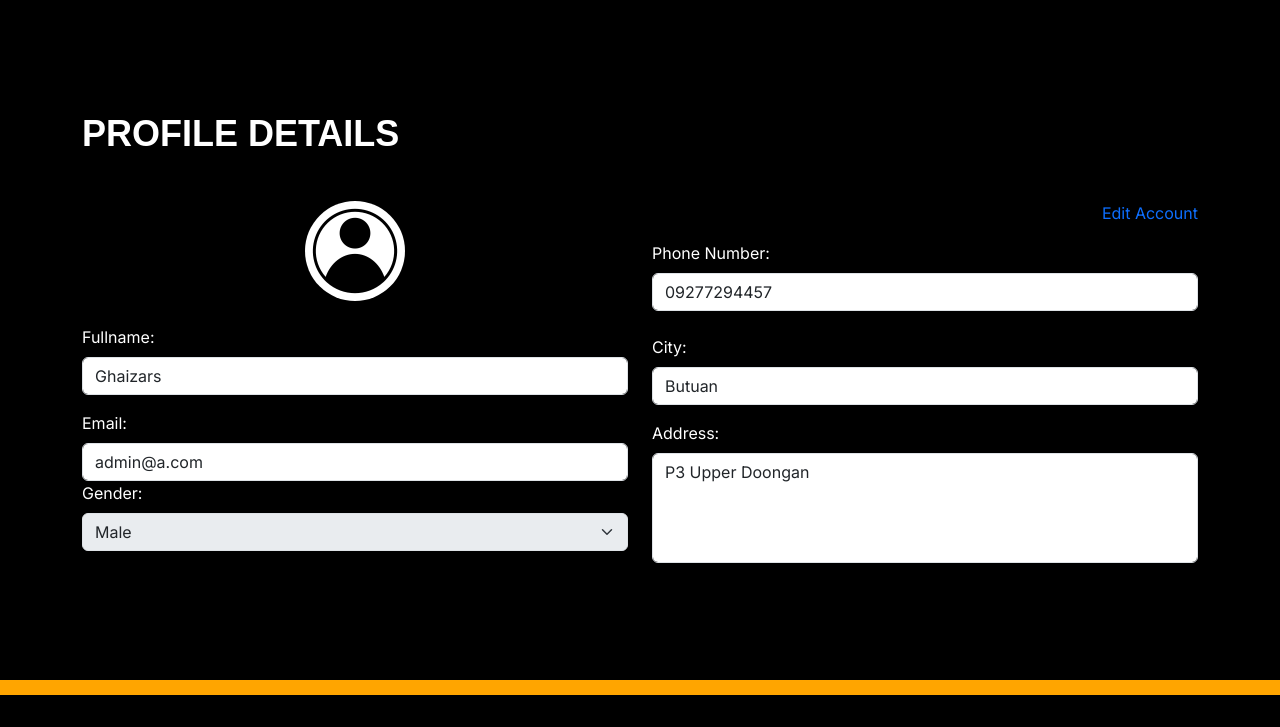
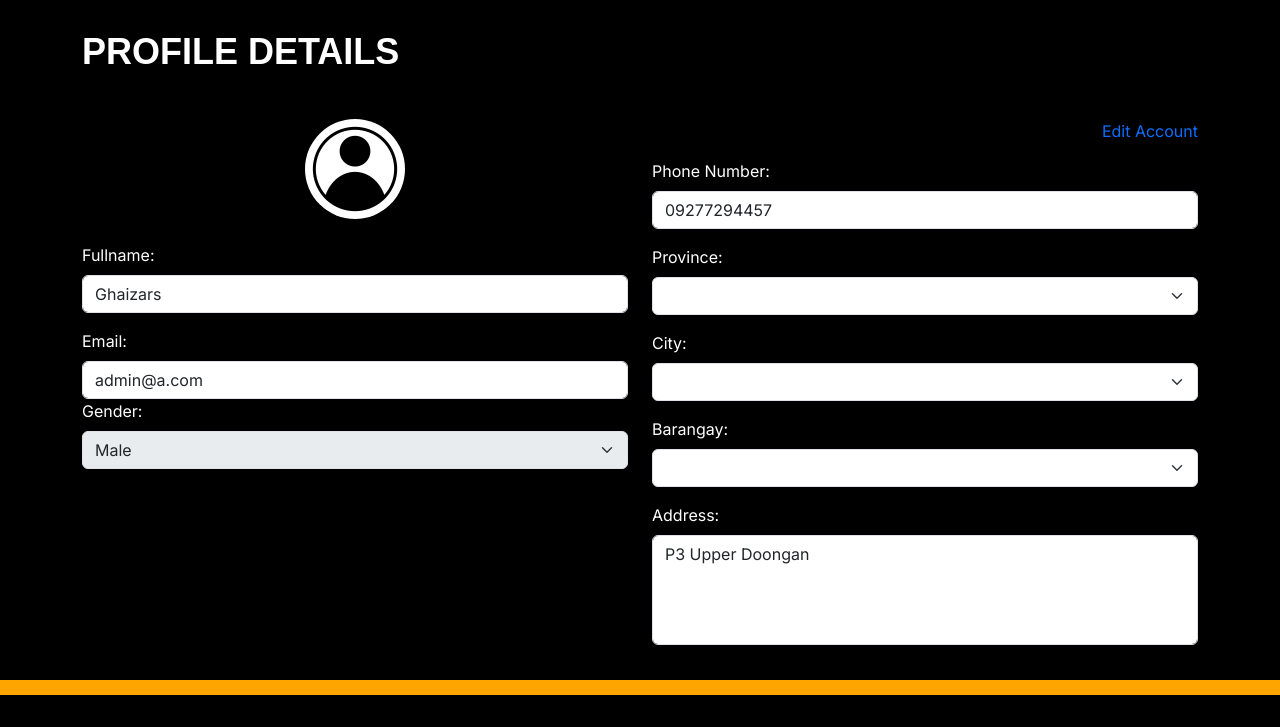
Before and after one commit to martxxd/coffee-app-backend, a Flask app: page /myaccount in a window 1280 px wide. Shown: the part 85-812 px from the top of the page. Run offline with Flask 3, Linux system fonts and the light colour scheme; a user stored in the database is signed in; lists and menus that the app fills with data are empty; some libraries are stand-ins or nearby versions; some web fonts are replaced.

Commit message:
locations

```diff
--- a/templates/myaccount.html
+++ b/templates/myaccount.html
@@ -62,11 +62,25 @@
               </div>
 
 
-            <!-- City input -->
-            <div class="mt-4">
-              <label for="city" class="form-label" style="color:white">City:</label>
-              <input type="text" id="city" class="form-control" value="{% if userDatas[0].city %}{{ userDatas[0].city }}{% else %}{% endif %}" readonly>
-            </div>
+           <!-- Dropdowns for Province, City, and Barangay -->
+           <div class="col-lg-12 mt-3">
+            <label for="province" class="form-label" style="color:white">Province:</label>
+            <select id="province" class="form-select">
+              <!-- Options will be populated dynamically -->
+            </select>
+          </div>
+          <div class="col-lg-12 mt-3">
+            <label for="city" class="form-label" style="color:white">City:</label>
+            <select id="city" class="form-select">
+              <!-- Options will be populated dynamically -->
+            </select>
+          </div>
+          <div class="col-lg-12 mt-3">
+            <label for="barangay" class="form-label" style="color:white">Barangay:</label>
+            <select id="barangay" class="form-select">
+              <!-- Options will be populated dynamically -->
+            </select>
+          </div>
 
             <!-- Address textarea -->
             <div class="mt-3">
@@ -87,9 +101,51 @@
   </section><!-- End About Section -->
 
 
+  <script>
+    document.addEventListener('DOMContentLoaded', function() {
+        // Function to populate dropdowns based on selected code and endpoint
+        function populateDropdown(endpoint, code, dropdown, label) {
+            fetch(`https://psgc.gitlab.io/api/${endpoint}`)
+                .then(response => {
+                    if (!response.ok) {
+                        throw new Error(`Failed to fetch ${label}.`);
+                    }
+                    return response.json();
+                })
+                .then(data => {
+                    const dropdownElement = document.getElementById(dropdown);
+                    dropdownElement.innerHTML = ''; // Clear existing options
+                    if (Array.isArray(data) && data.length > 0) {
+                        data.sort((a, b) => a.name.localeCompare(b.name)); // Sort alphabetically
+                        data.forEach(item => {
+                            const option = document.createElement('option');
+                            option.value = item.code;
+                            option.textContent = item.name;
+                            dropdownElement.appendChild(option);
+                        });
+                    } else {
+                        throw new Error(`Invalid response format for ${label}.`);
+                    }
+                })
+                .catch(error => console.error(`Error fetching ${label}:`, error));
+        }
 
+        // Event listener for province selection
+        document.getElementById('province').addEventListener('change', function() {
+            const selectedProvinceCode = this.value;
+            populateDropdown(`provinces/${selectedProvinceCode}/cities-municipalities`, '', 'city', 'cities');
+        });
 
+        // Event listener for city/municipality selection
+        document.getElementById('city').addEventListener('change', function() {
+            const selectedCityCode = this.value;
+            populateDropdown(`cities/${selectedCityCode}/barangays`, '', 'barangay', 'barangays');
+        });
 
+        // Initialize province dropdown on page load
+        populateDropdown('provinces', '', 'province', 'provinces');
+    });
+</script>
 
   <script>
     document.addEventListener("DOMContentLoaded", function() {
```
